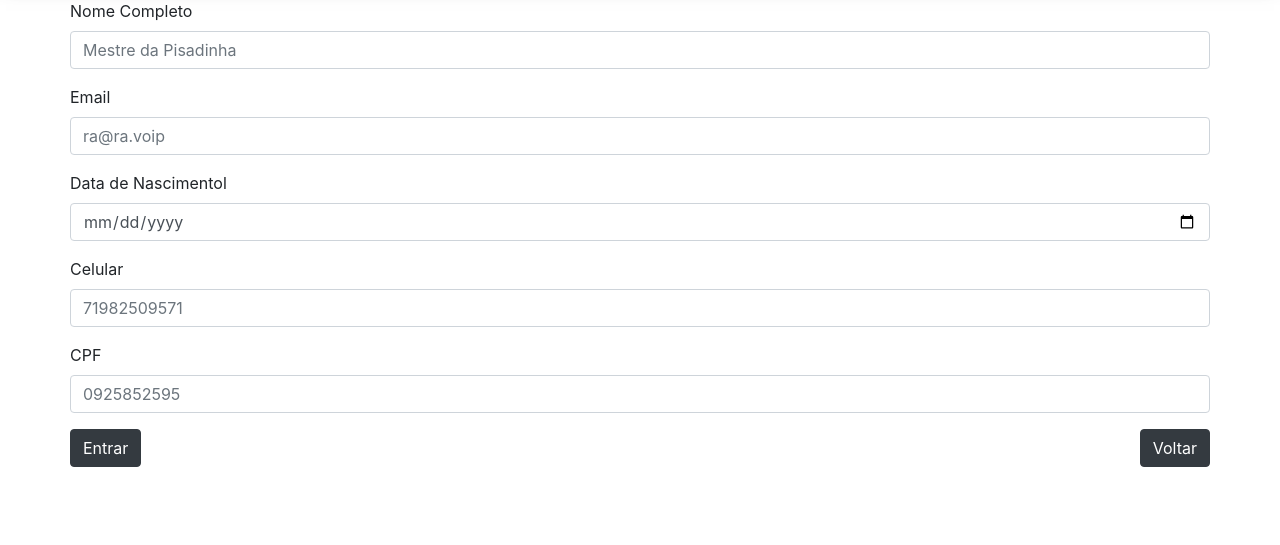
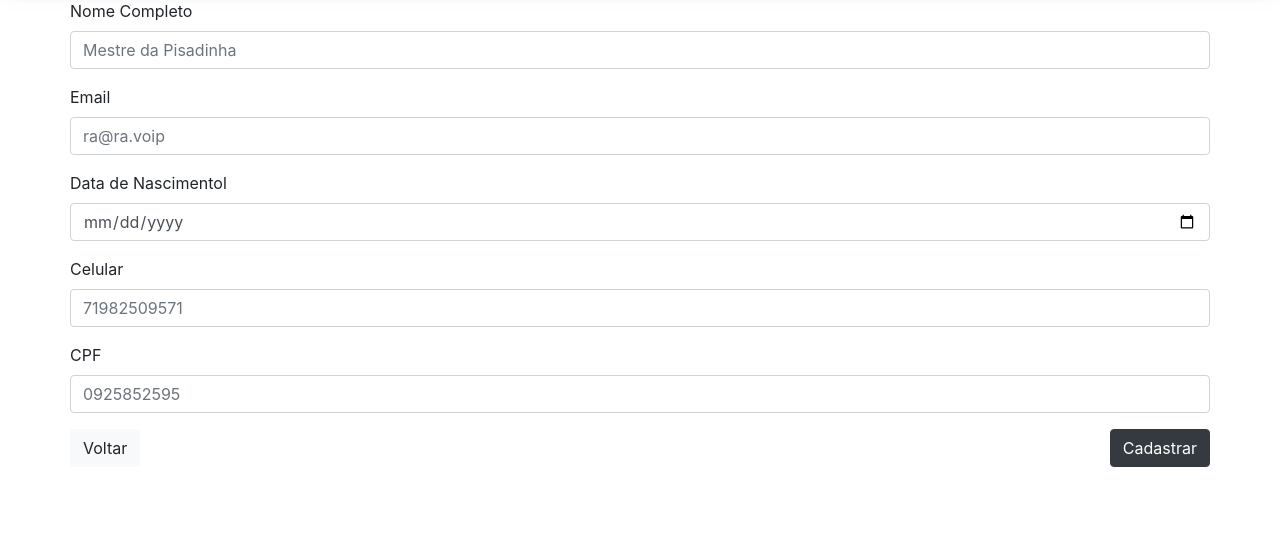
Before and after one commit to ReyalSFDK/61342-testes-grupo1, a PHP site: page /cadastro.php in a window 1280 px wide. Shown: the part 102-647 px from the top of the page. Run offline with PHP 8.4, Linux system fonts and the light colour scheme.

Commit message:
agora sim, ready, maybe...

```diff
--- a/cadastro.php
+++ b/cadastro.php
@@ -43,8 +43,8 @@ $cpf = $_POST['cpf'] ?? '';
             </div>
             <input type="hidden" name="token" value="<?php echo $_SESSION['token'] ?>">
             <div class="row-8 d-flex justify-content-between">
-                <button type="submit" class=" btn btn-dark">Entrar</button>
-                <button type="submit" class="btn btn-dark">Voltar</button>
+                <a href="index.php"type="submit" class="btn btn-light">Voltar</a>
+                <button type="submit" class=" btn btn-dark">Cadastrar</button>
             </div>
         </form>
     </div>
```
Also changed, not shown: edicao.php (+10 -7 lines), index.php (+4 -7 lines).
